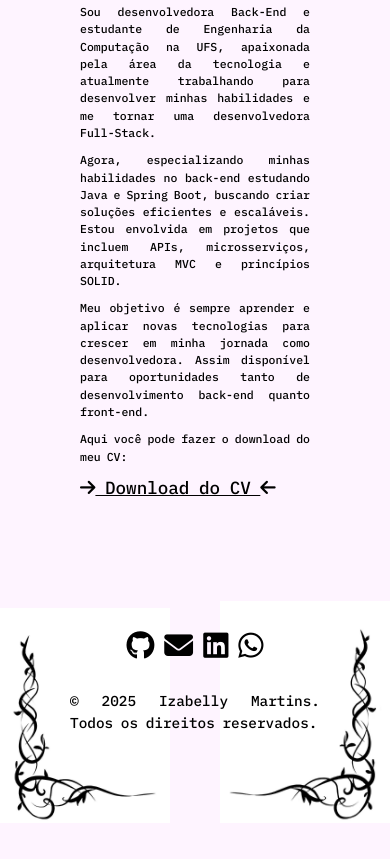
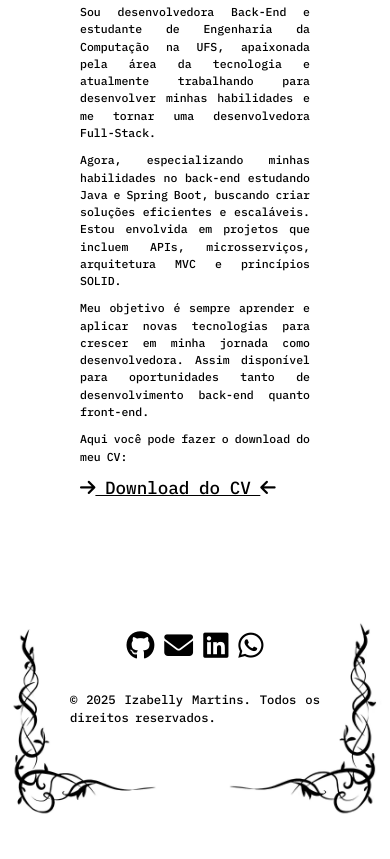
Before and after one commit to IzabellyMartins/portfolio, a plain HTML site: page src/index.html in a window 390 px wide. Shown: the part 411-1270 px from the top of the page. Drawn offline with nearby package versions, Linux system fonts and the light colour scheme.

```diff
--- a/src/css/sobre.css
+++ b/src/css/sobre.css
@@ -12,7 +12,7 @@
     font-style: normal;
     font-weight: 500;
     line-height: 1.3em;
-     background: #fef4ff;
+    background: #ffffff;
     color: black;
     padding-top: 20px;
 }
@@ -140,7 +140,7 @@ footer {
 }
 
 footer p {
-    font-size: 1em;
+    font-size: 0.85em;
     margin: 10px 0;
     color: black;
     white-space: normal;
```
Lines whose indentation alone changed are shown as unchanged.
